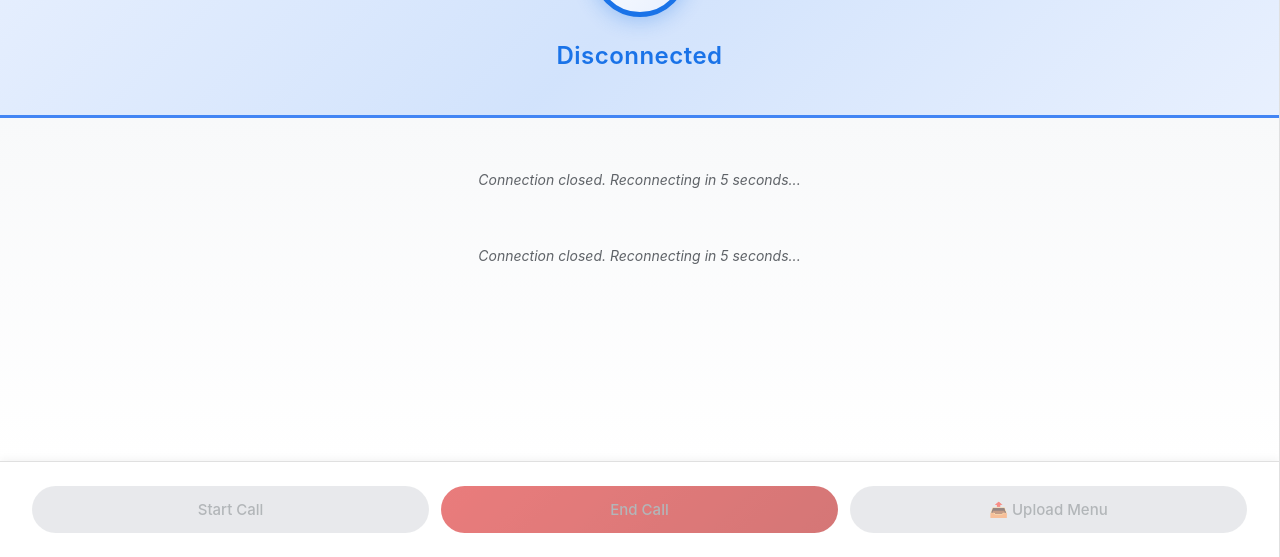
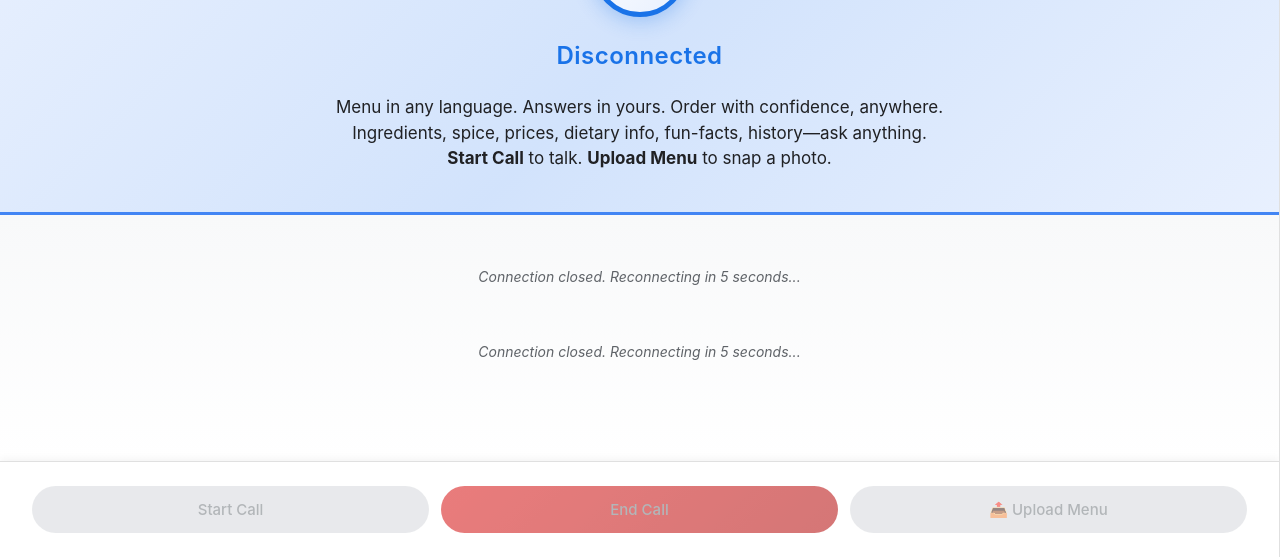
Before and after one commit to mkay9321-9/gemini-live-agent-challenge, a plain HTML site: page app/static/index.html in a window 1280 px wide. Shown: the part 243-800 px from the top of the page. Drawn offline with Linux system fonts and the light colour scheme.

Commit message:
multi-lingual, multi-modal support

```diff
--- a/app/static/css/style.css
+++ b/app/static/css/style.css
@@ -96,7 +96,8 @@ header .subtitle {
   justify-content: center;
   gap: 1.25rem;
   padding: 2.5rem 2rem;
-  min-height: 180px;
+  min-height: 220px;
+  flex-shrink: 0;
   background: linear-gradient(135deg, #e8f0fe 0%, #d2e3fc 50%, #e8f0fe 100%);
   border-bottom: 3px solid var(--primary-color);
   box-shadow: 0 4px 20px rgba(66, 133, 244, 0.2), inset 0 1px 0 rgba(255, 255, 255, 0.5);
@@ -157,6 +158,17 @@ header .subtitle {
   align-items: center;
   justify-content: center;
   gap: 0.75rem;
+}
+
+.agent-welcome {
+  width: 75%;
+  margin: 0;
+  padding: 0 0.5rem;
+  font-size: clamp(0.9375rem, 2.5vw, 1.0625rem);
+  line-height: 1.5;
+  color: #202124;
+  text-align: center;
+  flex-shrink: 0;
 }
 
 .agent-status-text {
@@ -856,8 +868,8 @@ button {
 
   .agent-presence {
     padding: 1rem;
-    min-height: 100px;
-    gap: 0.5rem;
+    min-height: 200px;
+    gap: 0.75rem;
   }
 
   .agent-avatar {
--- a/app/static/index.html
+++ b/app/static/index.html
@@ -29,6 +29,11 @@
           <div class="agent-status">
             <span class="agent-status-text" id="agentStatusText">Ready</span>
           </div>
+          <p class="agent-welcome">
+            Menu in any language. Answers in yours. Order with confidence, anywhere.<br>
+            Ingredients, spice, prices, dietary info, fun-facts, history—ask anything.<br>
+            <strong>Start Call</strong> to talk. <strong>Upload Menu</strong> to snap a photo.
+          </p>
         </div>
         <div id="messages"></div>
 
@@ -46,7 +51,7 @@
               <button type="button" id="startAudioButton">Start Call</button>
               <button type="button" id="endCallButton" disabled>End Call</button>
               <button type="button" id="uploadImageButton" disabled>📤 Upload Menu</button>
-              <input type="file" id="imageFileInput" accept="image/*" hidden />
+              <input type="file" id="imageFileInput" accept="image/*" capture="environment" hidden />
             </div>
           </form>
         </div>
--- a/app/static/js/app.js
+++ b/app/static/js/app.js
@@ -757,6 +757,7 @@ function connectWebsocket() {
     }, '⚠️', 'system');
   };
 }
+
 connectWebsocket();
 
 // End call button - closes WebSocket, ends session, then starts new session
```
Also changed, not shown: 1 other file.
